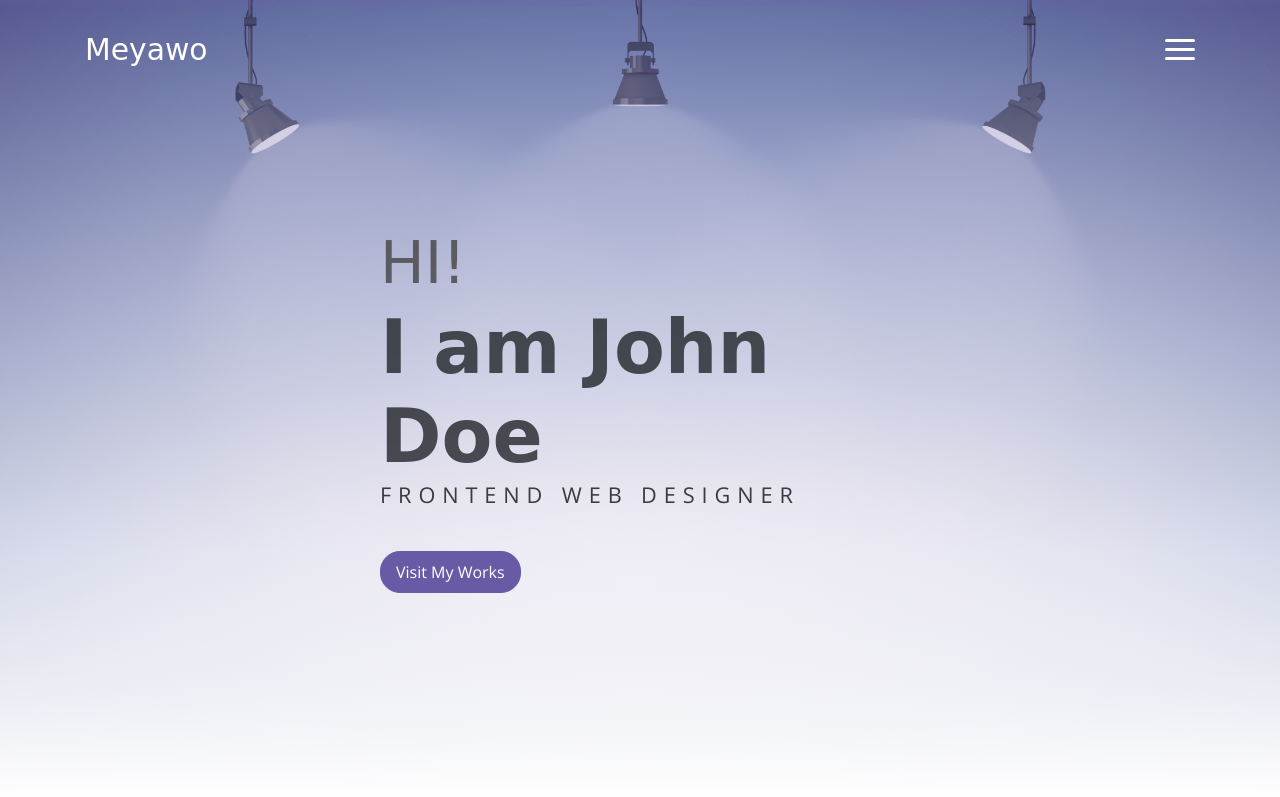
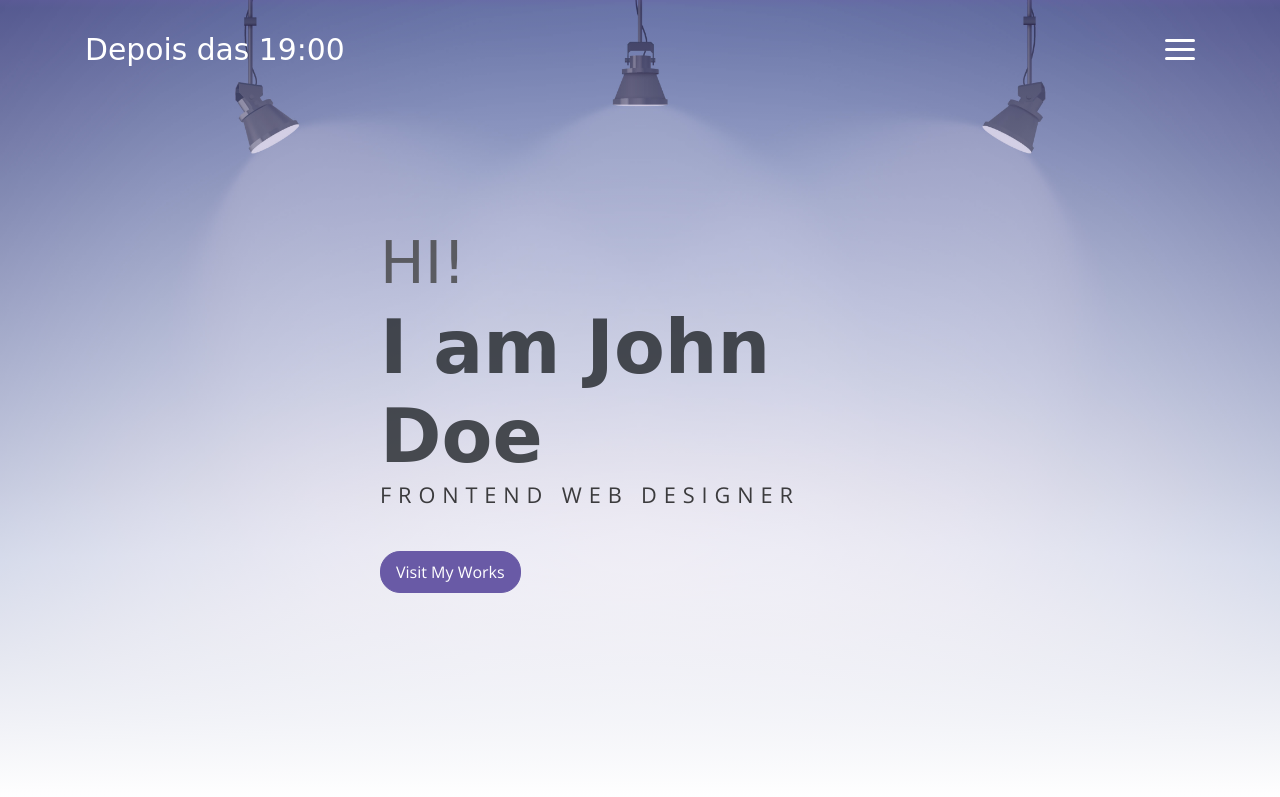
Before and after one commit to depoisdas19/depoisdas19.github.io, a plain HTML site: page index.html in a window 1280 px wide. Shown: the top 797 px of the page. Drawn offline with nearby package versions, Linux system fonts and the light colour scheme; a web font is replaced by a local one.

Commit message:
Update index.html

```diff
--- a/index.html
+++ b/index.html
@@ -5,7 +5,7 @@
     <meta name="viewport" content="width=device-width, initial-scale=1, shrink-to-fit=no">
     <meta name="description" content="Start your development with Meyawo landing page.">
     <meta name="author" content="Devcrud">
-    <title>Meyawo Landing page | Free Bootstrap 4.3.x landing page</title>
+    <title>Depois das 19:00 | Douglas B. Ferrari</title>
     <!-- font icons -->
     <link rel="stylesheet" href="assets/vendors/themify-icons/css/themify-icons.css">
     <!-- Bootstrap + Meyawo main styles -->
@@ -16,7 +16,7 @@
     <!-- Page Navbar -->
     <nav class="custom-navbar" data-spy="affix" data-offset-top="20">
         <div class="container">
-            <a class="logo" href="#">Meyawo</a>
+            <a class="logo" href="#">Depois das 19:00</a>
             <ul class="nav">
                 <li class="item">
                     <a class="link" href="#home">Home</a>
```
